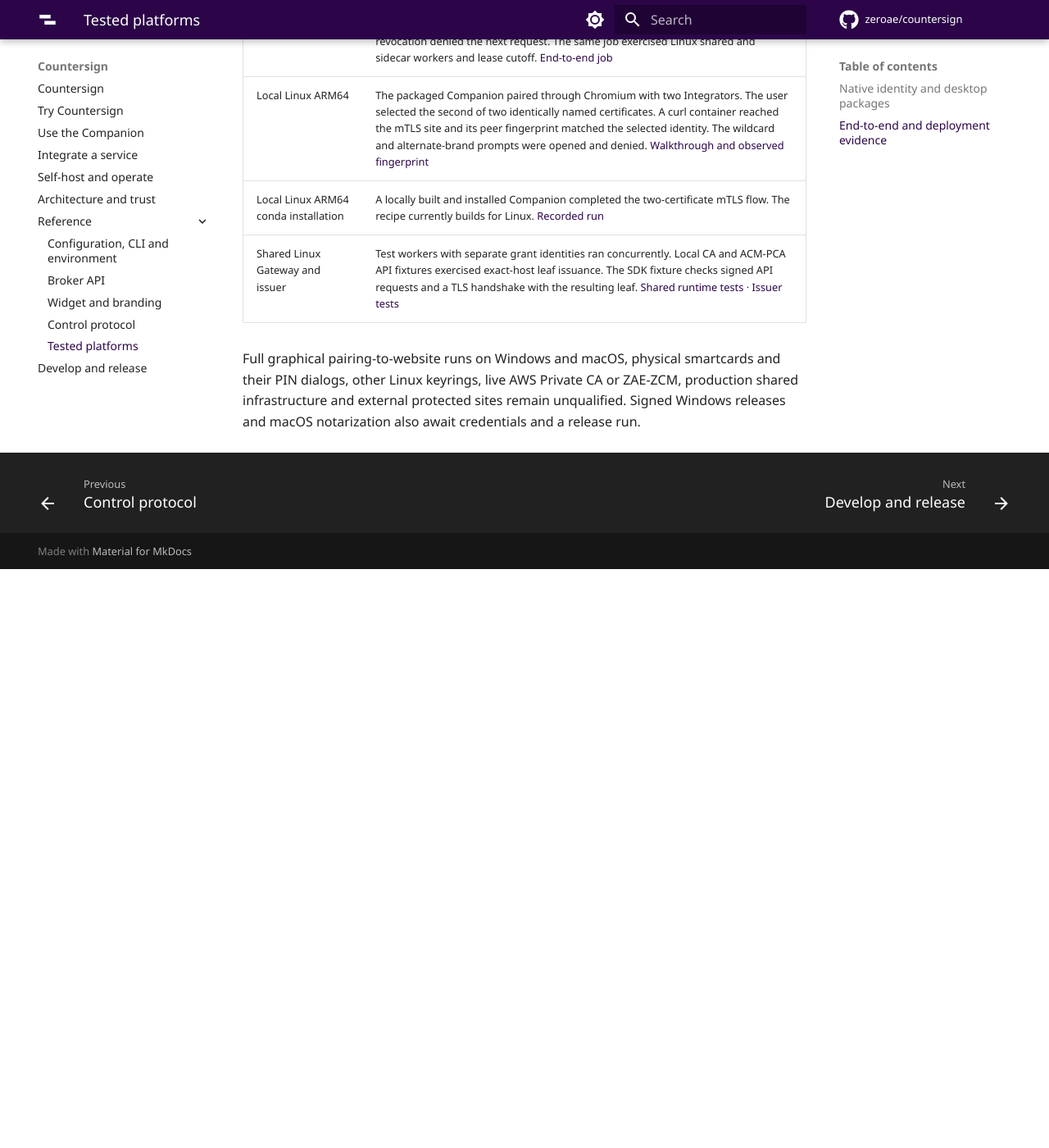
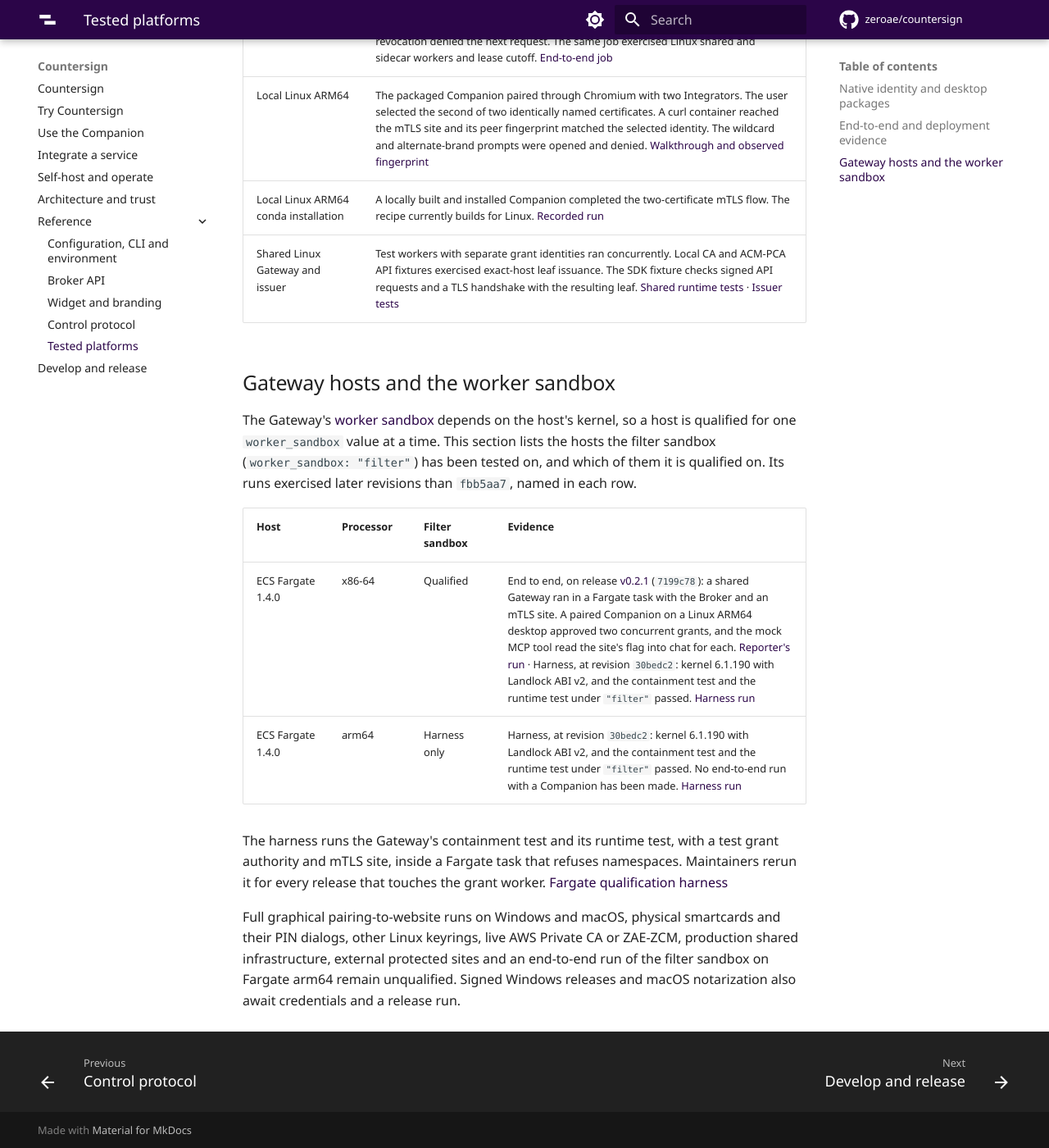
Before and after one commit to zeroae/countersign, an MkDocs documentation site: the page built from docs/reference/support.md, in a window 1280 px wide and 1400 px high, scrolled down 1295 px. Shown: the whole window at 82% size. Built offline with MkDocs 1.6.1 and Material for MkDocs 9.7.7, drawn with Linux system fonts in a browser that asks for light colours; comment, search, counter and statistics services are not loaded; the version menu is left out; before the commit the page ends 1989 px from its top, so only the background shows below that; some of the changed text lies outside the part shown.

Commit message:
docs(docs): An operator can see that Fargate x86-64 is qualified for the filter sandbox
The tested-platforms page gains a section on Gateway hosts. ECS Fargate
1.4.0 x86-64 is qualified under worker_sandbox "filter", citing the
reporter's end-to-end run on #18 and the harness run on #24; arm64 is
harness-tested only, and its end-to-end run joins the unqualified list.

Refs #25

Co-Authored-By: Claude Opus 5.5 <noreply@anthropic.com>

```diff
--- a/docs/reference/support.md
+++ b/docs/reference/support.md
@@ -1,6 +1,6 @@
 # Tested platforms
 
-If you are evaluating Countersign for a desktop fleet, start with the provider and processor your users actually have. The runs below exercised implementation revision `fbb5aa7`. They distinguish a native TLS test, loading the packaged application, and driving an approval all the way to a website.
+If you are evaluating Countersign for a desktop fleet, start with the provider and processor your users actually have. Unless a section names its own revisions, the runs below exercised implementation revision `fbb5aa7`. They distinguish a native TLS test, loading the packaged application, and driving an approval all the way to a website.
 
 ## Native identity and desktop packages
 
@@ -26,4 +26,15 @@ On Linux the website key lives in the PKCS#11 provider. The Companion creates a
 | Local Linux ARM64 conda installation | A locally built and installed Companion completed the two-certificate mTLS flow. The recipe currently builds for Linux. [Recorded run](https://github.com/zeroae/countersign/blob/fbb5aa7c951f8b70a238f3351140aa44a6184adf/docs/specs/2026-11-17-countersign-design.md#qualification-evidence) |
 | Shared Linux Gateway and issuer | Test workers with separate grant identities ran concurrently. Local CA and ACM-PCA API fixtures exercised exact-host leaf issuance. The SDK fixture checks signed API requests and a TLS handshake with the resulting leaf. [Shared runtime tests](https://github.com/zeroae/countersign/blob/fbb5aa7c951f8b70a238f3351140aa44a6184adf/crates/countersign-gateway/tests/runtime.py) · [Issuer tests](https://github.com/zeroae/countersign/blob/fbb5aa7c951f8b70a238f3351140aa44a6184adf/crates/countersign-gateway/src/shared_issuer.rs) |
 
-Full graphical pairing-to-website runs on Windows and macOS, physical smartcards and their PIN dialogs, other Linux keyrings, live AWS Private CA or ZAE-ZCM, production shared infrastructure and external protected sites remain unqualified. Signed Windows releases and macOS notarization also await credentials and a release run.
+## Gateway hosts and the worker sandbox
+
+The Gateway's [worker sandbox](../operate.md#choose-a-worker-sandbox) depends on the host's kernel, so a host is qualified for one `worker_sandbox` value at a time. This section lists the hosts the filter sandbox (`worker_sandbox: "filter"`) has been tested on, and which of them it is qualified on. Its runs exercised later revisions than `fbb5aa7`, named in each row.
+
+| Host | Processor | Filter sandbox | Evidence |
+|---|---|---|---|
+| ECS Fargate 1.4.0 | x86-64 | Qualified | End to end, on release [v0.2.1](https://github.com/zeroae/countersign/releases/tag/v0.2.1) (`7199c78`): a shared Gateway ran in a Fargate task with the Broker and an mTLS site. A paired Companion on a Linux ARM64 desktop approved two concurrent grants, and the mock MCP tool read the site's flag into chat for each. [Reporter's run](https://github.com/zeroae/countersign/issues/18#issuecomment-7066219942) · Harness, at revision `30bedc2`: kernel 6.1.190 with Landlock ABI v2, and the containment test and the runtime test under `"filter"` passed. [Harness run](https://github.com/zeroae/countersign/issues/24#issuecomment-7032499034) |
+| ECS Fargate 1.4.0 | arm64 | Harness only | Harness, at revision `30bedc2`: kernel 6.1.190 with Landlock ABI v2, and the containment test and the runtime test under `"filter"` passed. No end-to-end run with a Companion has been made. [Harness run](https://github.com/zeroae/countersign/issues/24#issuecomment-7032499034) |
+
+The harness runs the Gateway's containment test and its runtime test, with a test grant authority and mTLS site, inside a Fargate task that refuses namespaces. Maintainers rerun it for every release that touches the grant worker. [Fargate qualification harness](https://github.com/zeroae/countersign/tree/30bedc26b301997730c8f963611042677aa30a9a/qualification/fargate)
+
+Full graphical pairing-to-website runs on Windows and macOS, physical smartcards and their PIN dialogs, other Linux keyrings, live AWS Private CA or ZAE-ZCM, production shared infrastructure, external protected sites and an end-to-end run of the filter sandbox on Fargate arm64 remain unqualified. Signed Windows releases and macOS notarization also await credentials and a release run.
```
